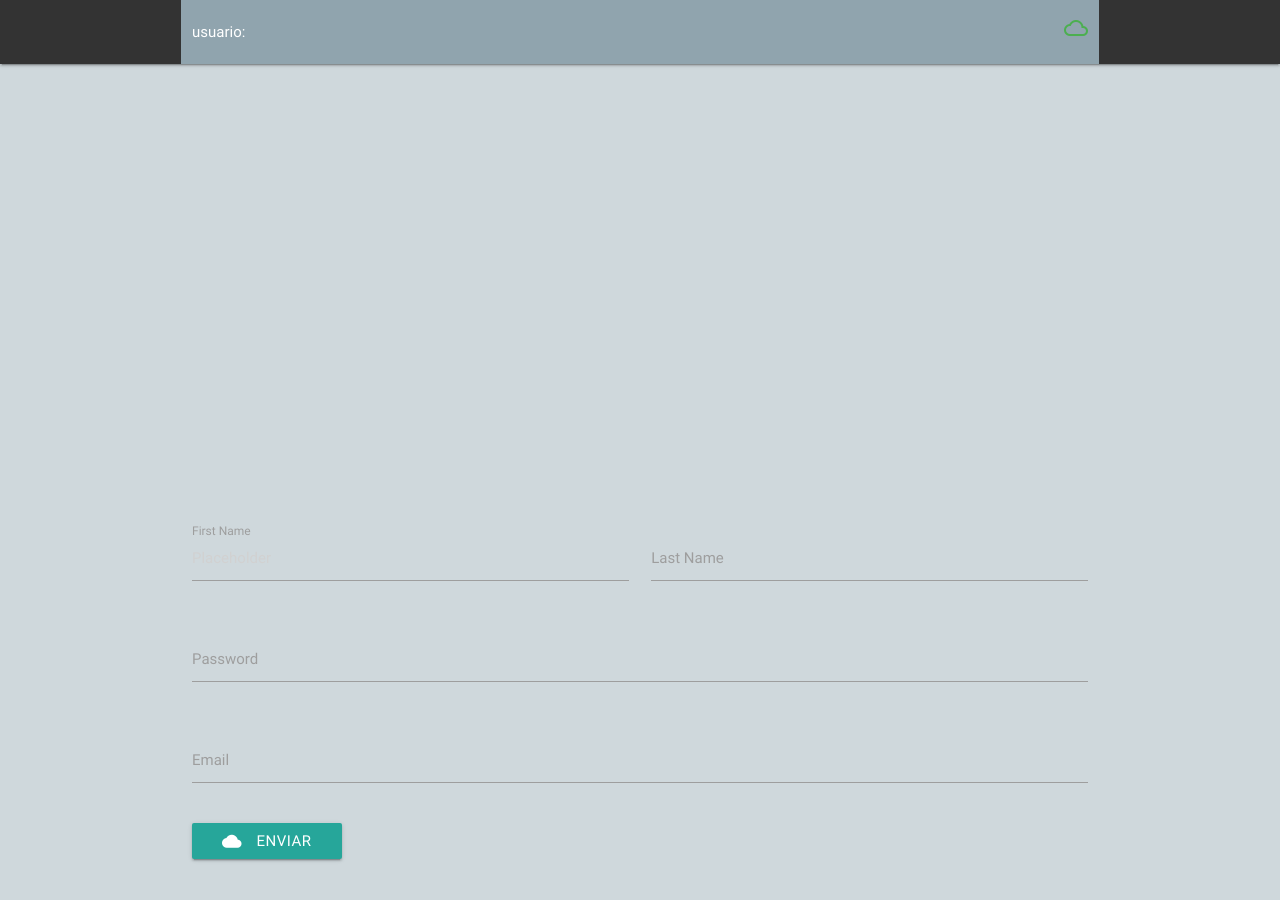
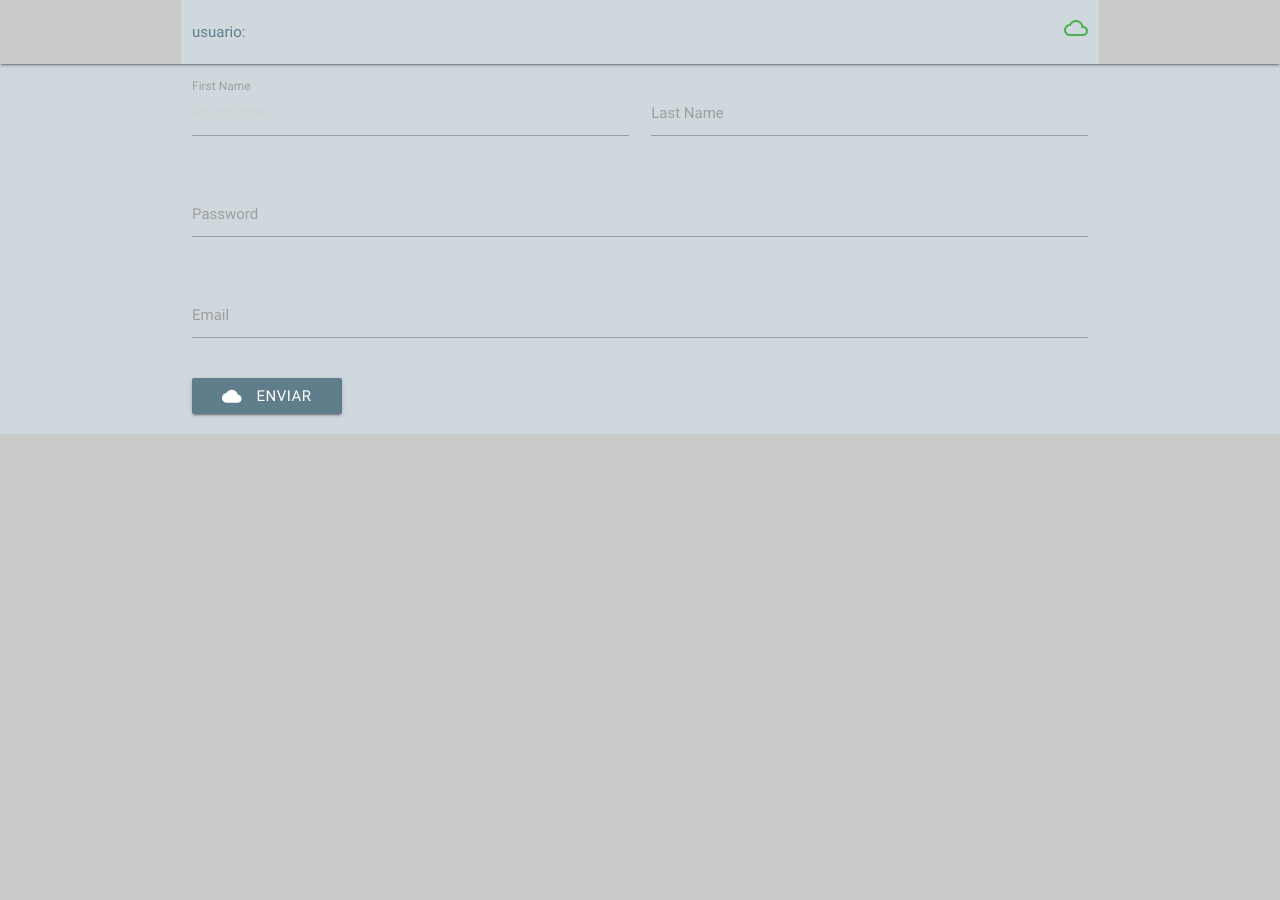
Before and after one commit to caimi/km-sw, a website: page index.html in a window 1280 px wide. Shown: the top 900 px of the page. After the commit the page ends 800 px from the top, so only its background shows below. Drawn offline with nearby package versions, Linux system fonts and the light colour scheme.

Commit message:
alteracao do cabecalho

```diff
--- a/css/ftsl.css
+++ b/css/ftsl.css
@@ -1,6 +1,7 @@
 /* Custom Stylesheet */
 body{
-  background: linear-gradient(to right, rgba(8,43,65,0) 0%, rgba(8,43,65,1) 60%);
+  /*background: linear-gradient(to right, rgba(8,43,65,0) 0%, rgba(8,43,65,1) 60%);*/
+  background: #cacaca;
 }
 
 .countdown-box {
--- a/index.html
+++ b/index.html
@@ -25,12 +25,12 @@
 
 <body ng-app="app" ng-controller="PessoaController" ng-init="list()">
 
-  <section class="" style="background-color: rgb(41, 42, 51);">
-    <article class="blue-grey lighten-4" style="height: 520px">
-<nav style="background: #333333">
+  <section class="" style="background-color: #cacaca">
+    <article class="blue-grey lighten-4" style="height: 75px">
+        <nav style="background: #cacaca">
             <div class="container">
-            <div class="row blue-grey lighten-2">
-                <div class="col s6">usuario:</div>
+                    <div class="row blue-grey lighten-4">
+                        <div class="col s6"><span class=" blue-grey-text"> usuario:</div>
                         <div class="col s6">
                             <i class="material-icons green-text right" style="text-decoration: bold" ng-show="true">cloud_queue</i>
                             <i class="material-icons red-text right" ng-show="false">cloud_off</i>
@@ -42,7 +42,7 @@
   </section>
 
   <section class="" style="background-color: rgb(41, 42, 51);">
-    <article class="blue-grey lighten-4" style="height: 520px">
+    <article class="blue-grey lighten-4" style="height: auto">
         <div class="container">
             <div class="row">
                 <form class="col s12">
@@ -71,7 +71,7 @@
                 </div>
                 <div class="row">
                     <div class="col s12">
-                        <a ng-click="savePessoa()" class="waves-effect waves-light btn"><i class="material-icons left">cloud</i>Enviar</a>
+                        <a ng-click="savePessoa()" class="waves-effect waves-light btn blue-grey"><i class="material-icons left">cloud</i>Enviar</a>
                     </div>
                 </div>
                 </form>
@@ -80,8 +80,8 @@
     </article>
 
   <section class="" style="background-color: rgb(41, 42, 51);">
-    <article class="blue-grey lighten-4" style="height: 520px">
-       <div>
+    <article class="blue-grey lighten-4" style="height: auto">
+        <div class="container">
                  <table class="table table-striped table-bordered" ng-show="pessoas && pessoas.length > 0">
                     <thead>
                         <tr>
```
Lines whose indentation alone changed are shown as unchanged.
